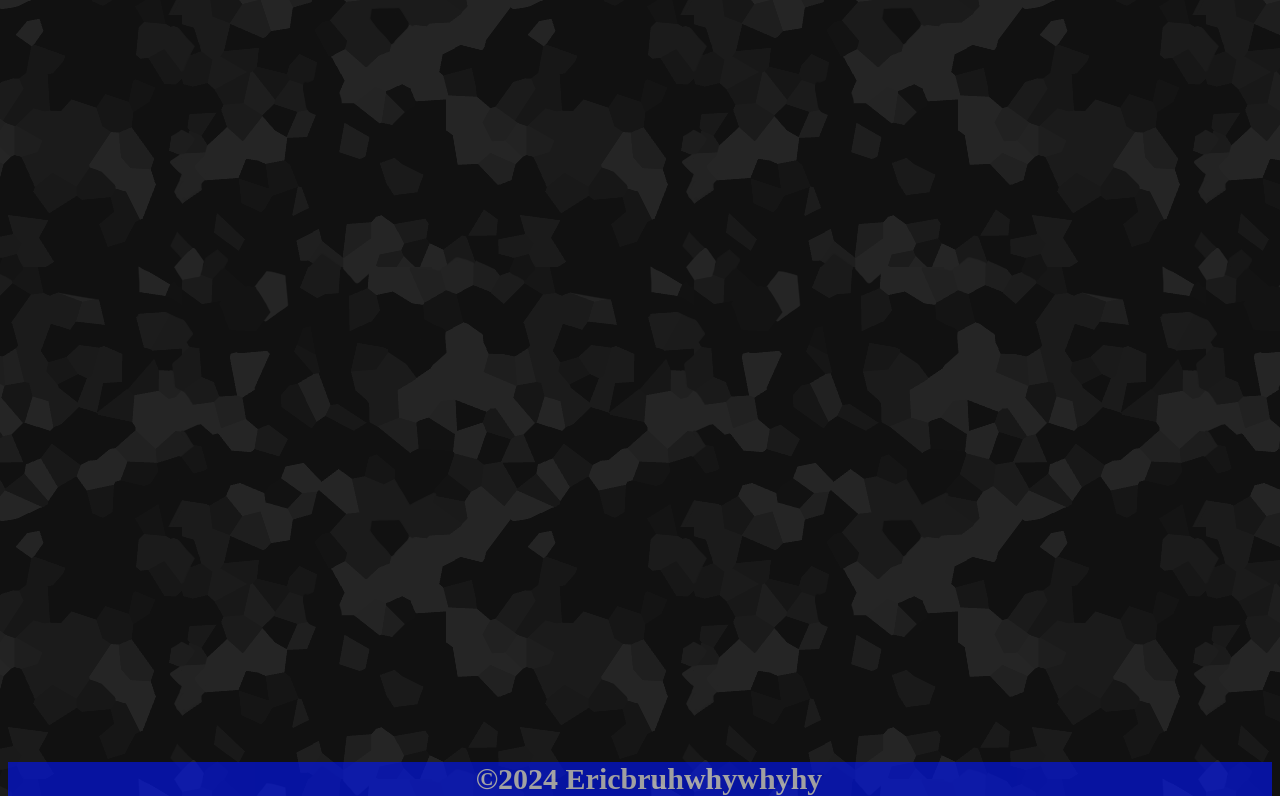
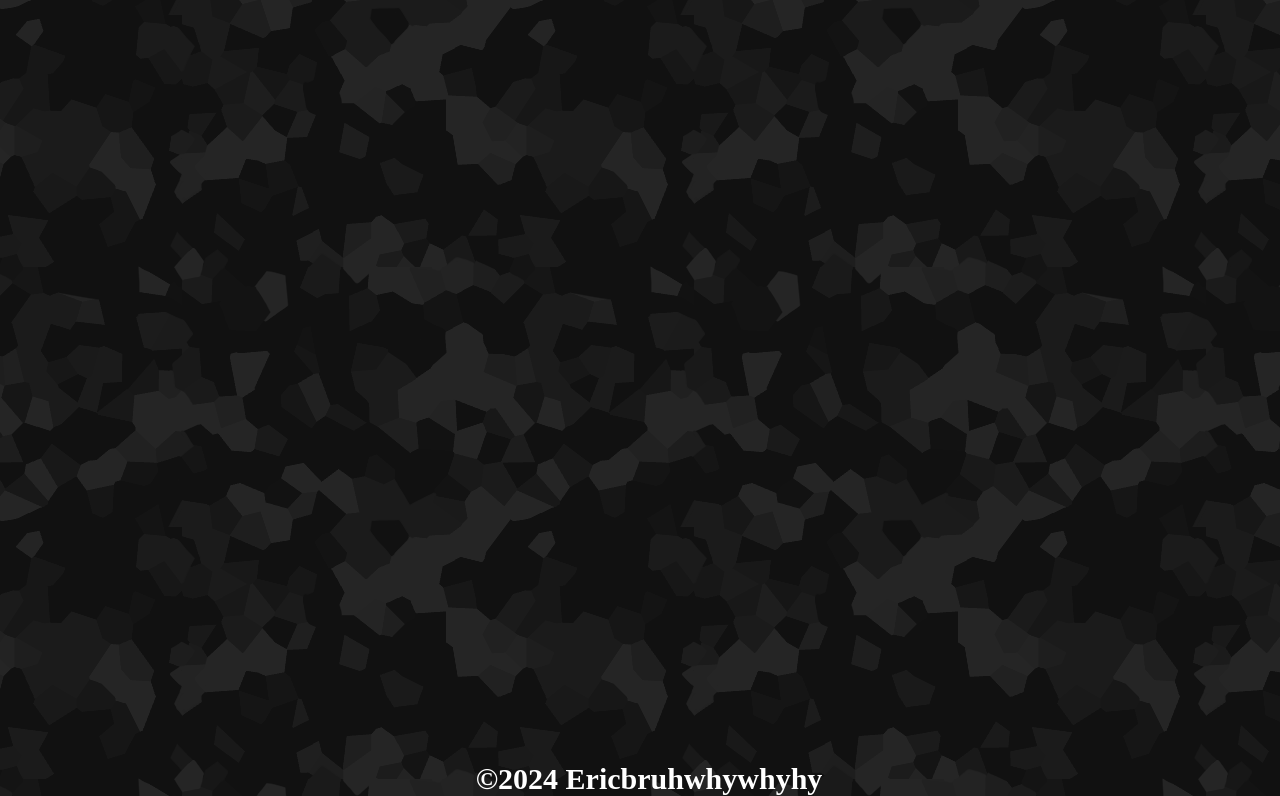
Before and after one commit to Ericbruhwhywhyhy/tetr.io_profile-display, a plain HTML site: page index.html in a window 1280 px wide. Shown: the part 1484-2280 px from the top of the page. Drawn offline with Linux system fonts and the light colour scheme; a web font is replaced by a local one.

Commit message:
update style.css

```diff
--- a/style.css
+++ b/style.css
@@ -73,8 +73,6 @@ background: #E90C0C;
 opacity: 0.25;
 }
 #copyright{
-opacity: 0.6;
-background: #0015FF;
 width: 100%;
 position: relative;
 bottom: -75rem;
```
